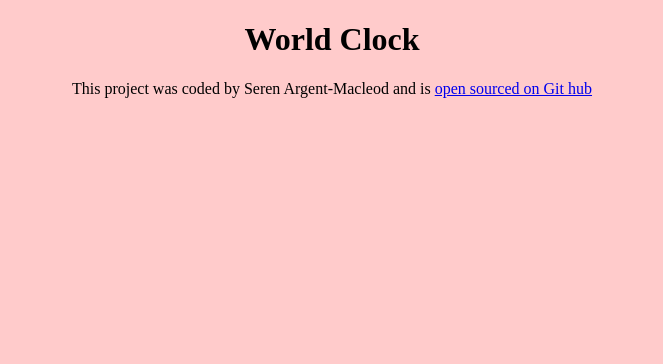
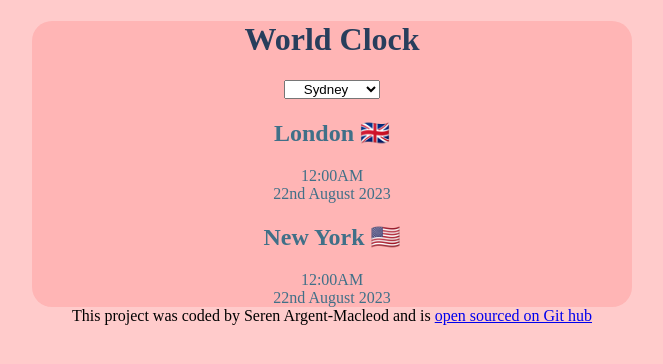
Before and after one commit to SArgentMac/World-Clock, a plain HTML site: page index.HTML in a window 1280 px wide. Shown: the whole page, without its empty margins (308-971 px from the left). Drawn offline with nearby package versions, Linux system fonts and the light colour scheme.

Commit message:
added html and css

```diff
--- a/index.HTML
+++ b/index.HTML
@@ -9,7 +9,27 @@
     <title>World Clock</title>
 </head>
 <body></body>
+<div class="container">
+
     <h1>World Clock</h1>
+    <div class="selectOptions">
+<select>
+    <option value="syndey">Sydney</option>
+    <option value="paris">Paris</option>
+    <option value="hoChiMinh">Ho Chi Minh</option>
+    <option value="vancouver">Vancouver</option>
+</select>
+</div>
+<div class="cities">
+    <h2>London 🇬🇧</h2>
+    <div class="time">12:00AM</div>
+    <div class="date">22nd August 2023</div>
+
+    <h2>New York 🇺🇸</h2>
+    <div class="time">12:00AM</div>
+    <div class="date">22nd August 2023</div>
+</div>
+</div>
     <footer>This project was coded by Seren Argent-Macleod and is
         <a href="https://github.com/SArgentMac" target="_blank">open sourced on Git hub</a>
     </footer>
--- a/style.css
+++ b/style.css
@@ -2,7 +2,25 @@ body {background: #ffcbcb;}
 
 h1 {
     text-align: center;
+    color: rgb(40, 62, 92);;
 }
+select { text-align: center;}
 footer {
     text-align: center;
 }
+.selectOptions {display: block;
+margin: 0 auto;
+text-align: center;}
+
+.container {
+    border-radius: 20px;
+    display: block;
+    margin: 0 auto ;
+    background:  #ffb5b5;
+max-width: 600px;
+
+text-align: center;}
+
+.cities {
+    color: #407088;;
+}
```
